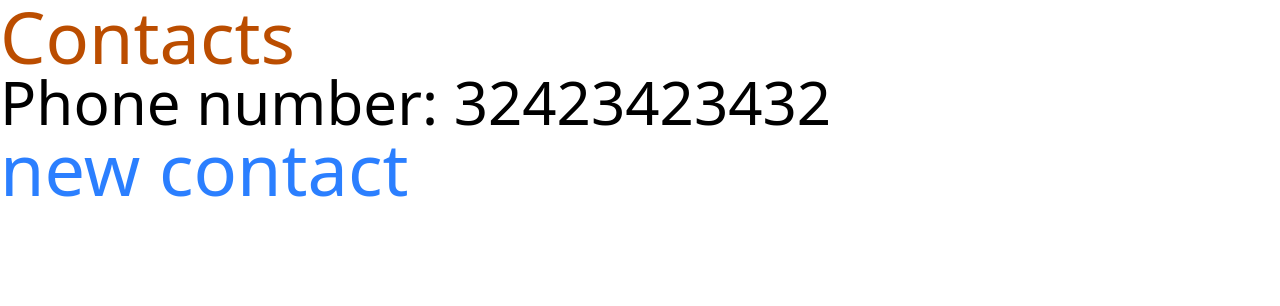
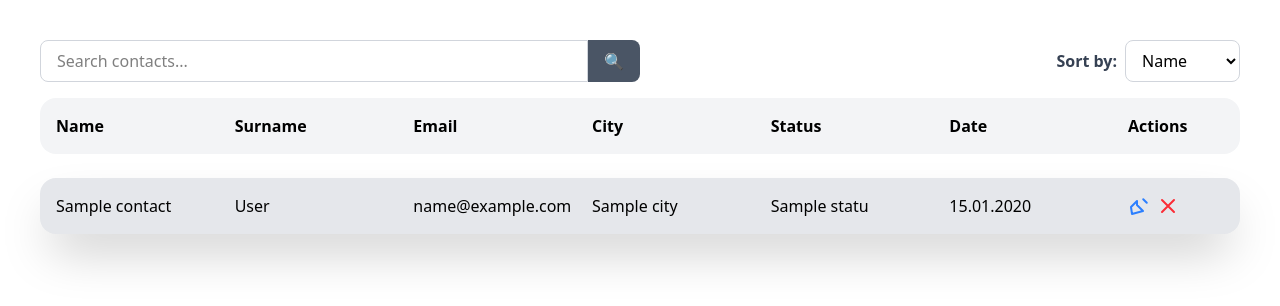
Before and after one commit to scroynel/django_contacts, a Django app: template contacts/templates/contacts/contacts.html in a window 1280 px wide. Shown: the top 306 px of the page. Run offline with Django 5.2, Linux system fonts and the light colour scheme; the template is opened without the code that fills it: most values are stand-ins (such as "Sample title", 1, 10 or a date in 2020); style sheets or scripts are compiled from the project's sources; some libraries are stand-ins or nearby versions.

Commit message:
Creating template for list contact,  view

```diff
--- a/contacts/templates/contacts/contacts.html
+++ b/contacts/templates/contacts/contacts.html
@@ -3,7 +3,73 @@
 {% block title %}Contacts{% endblock %}
 
 {% block content %}
-<h1 class="text-7xl text-amber-700">Contacts</h1>
-<p class="text-6xl">Phone number: 32423423432</p>
-<p class="text-7xl text-blue-500">new contact</p>
+
+<div class="flex flex-col sm:flex-row sm:justify-between sm:items-center mb-4 space-y-3 sm:space-y-0">
+  <!-- Search -->
+  <form method="get" class="flex w-full sm:w-1/2">
+    <input type="text" name="q" value="{{ query }}" placeholder="Search contacts..."
+           class="w-full border border-gray-300 rounded-l-lg px-4 py-2 focus:ring-blue-500 focus:border-blue-500">
+    <button type="submit" class="bg-gray-600 hover:bg-blue-700 text-white px-4 rounded-r-lg">
+      🔍
+    </button>
+  </form>
+
+  <!-- Sorting -->
+  <div class="flex items-center space-x-2">
+    <label for="sort" class="text-gray-700 font-semibold">Sort by:</label>
+    <form method="get" class="flex">
+      <input type="hidden" name="q" value="{{ query }}">
+      <select name="sort" onchange="this.form.submit()"
+              class="border border-gray-300 rounded-lg px-3 py-2 focus:ring-blue-500 focus:border-blue-500">
+        <option value="name" {% if sort_by == 'name' %}selected{% endif %}>Name</option>
+        <option value="name" {% if sort_by == 'name' %}selected{% endif %}>Surname</option>
+        <option value="city" {% if sort_by == 'city' %}selected{% endif %}>City</option>
+        <option value="status" {% if sort_by == 'status' %}selected{% endif %}>Status</option>
+      </select>
+    </form>
+  </div>
+</div>
+
+<div class="mx-auto space-y-6">
+  <!-- Header -->
+  <div class="flex bg-gray-100 font-semibold p-4 rounded-2xl">
+    <div class="flex-1 min-w-0">Name</div>
+    <div class="flex-1 min-w-0 truncate">Surname</div>
+    <div class="flex-1 min-w-0">Email</div>
+    <div class="flex-1 min-w-0">City</div>
+    <div class="flex-1 min-w-0">Status</div>
+    <div class="flex-1 min-w-0">Date</div>
+    <div class="w-24">Actions</div>
+  </div>
+
+  {% for contact in contacts %}
+  <div class="bg-gray-200 flex p-4 items-center rounded-2xl shadow-2xl transform transition duration-500 hover:-translate-y-2 ">
+    <div class="flex-1 min-w-0 truncate">{{ contact.name }}</div>
+    <div class="flex-1 min-w-0 truncate">{{ contact.surname }}</div>
+    <div class="flex-1 min-w-0 truncate">{{ contact.email }}</div>
+    <div class="flex-1 min-w-0 truncate">{{ contact.city.name }}</div>
+    <div class="flex-1 min-w-0 truncate
+      {% if contact.status.code == 'new' %}text-green-500
+      {% elif contact.status.code == 'in_progress' %}text-yellow-500
+      {% elif contact.status.code == 'lost' %}text-red-500
+      {% elif contact.status.code == 'outdated' %}text-gray-500{% endif %}">
+      {{ contact.status.name }}
+    </div>
+    <div class="flex-1 min-w-0 truncate">{{ contact.time_created|date:'d.m.Y' }}</div>
+    <div class="w-24 flex gap-1">
+      <a href="#" class="text-blue-500 hover:text-blue-700 transform hover:scale-110 transition">
+        <svg class="w-6 h-6" fill="none" stroke="currentColor" stroke-width="2" viewBox="0 0 24 24">
+          <path stroke-linecap="round" stroke-linejoin="round" d="M15.232 5.232l3.536 3.536M9 11l6 6L4 20l-1-7 6-6z"/>
+        </svg>
+      </a>
+      <a href="#" class="text-red-500 hover:text-red-700 transform hover:scale-110 transition">
+        <svg class="w-6 h-6" fill="none" stroke="currentColor" stroke-width="2" viewBox="0 0 24 24">
+          <path stroke-linecap="round" stroke-linejoin="round" d="M6 18L18 6M6 6l12 12"/>
+        </svg>
+      </a>
+    </div>
+  </div>
+  {% endfor %}
+
+</div>
 {% endblock %}
--- a/templates/base.html
+++ b/templates/base.html
@@ -9,7 +9,7 @@
     <link rel="stylesheet" href="{% static 'contacts/css/style.css'%}">
     <title>{% block title %}{% endblock %}</title>
 </head>
-<body">
+<body class="p-10">
     {% block content %}{% endblock %}
 </body>
 </html>
--- a/theme/static/css/dist/styles.css
+++ b/theme/static/css/dist/styles.css
@@ -8,20 +8,49 @@
     --font-serif: ui-serif, Georgia, Cambria, "Times New Roman", Times, serif;
     --font-mono: ui-monospace, SFMono-Regular, Menlo, Monaco, Consolas, "Liberation Mono",
       "Courier New", monospace;
-    --color-orange-500: oklch(70.5% 0.213 47.604);
+    --color-red-500: oklch(63.7% 0.237 25.331);
+    --color-red-600: oklch(57.7% 0.245 27.325);
+    --color-red-700: oklch(50.5% 0.213 27.518);
     --color-amber-700: oklch(55.5% 0.163 48.998);
+    --color-yellow-500: oklch(79.5% 0.184 86.047);
+    --color-green-500: oklch(72.3% 0.219 149.579);
+    --color-green-600: oklch(62.7% 0.194 149.214);
     --color-blue-500: oklch(62.3% 0.214 259.815);
+    --color-blue-700: oklch(48.8% 0.243 264.376);
     --color-gray-50: oklch(98.5% 0.002 247.839);
+    --color-gray-100: oklch(96.7% 0.003 264.542);
+    --color-gray-200: oklch(92.8% 0.006 264.531);
+    --color-gray-300: oklch(87.2% 0.01 258.338);
+    --color-gray-400: oklch(70.7% 0.022 261.325);
+    --color-gray-500: oklch(55.1% 0.027 264.364);
+    --color-gray-600: oklch(44.6% 0.03 256.802);
+    --color-gray-700: oklch(37.3% 0.034 259.733);
+    --color-gray-800: oklch(27.8% 0.033 256.848);
+    --color-gray-900: oklch(21% 0.034 264.665);
     --color-black: #000;
+    --color-white: #fff;
     --spacing: 0.25rem;
+    --container-4xl: 56rem;
+    --text-sm: 0.875rem;
+    --text-sm--line-height: calc(1.25 / 0.875);
+    --text-lg: 1.125rem;
+    --text-lg--line-height: calc(1.75 / 1.125);
+    --text-3xl: 1.875rem;
+    --text-3xl--line-height: calc(2.25 / 1.875);
     --text-5xl: 3rem;
     --text-5xl--line-height: 1;
     --text-6xl: 3.75rem;
     --text-6xl--line-height: 1;
     --text-7xl: 4.5rem;
     --text-7xl--line-height: 1;
+    --font-weight-semibold: 600;
+    --font-weight-bold: 700;
     --tracking-normal: 0em;
     --leading-normal: 1.5;
+    --radius-lg: 0.5rem;
+    --radius-2xl: 1rem;
+    --default-transition-duration: 150ms;
+    --default-transition-timing-function: cubic-bezier(0.4, 0, 0.2, 1);
     --default-font-family: var(--font-sans);
     --default-mono-font-family: var(--font-mono);
   }
@@ -238,6 +267,21 @@
   .mx-auto {
     margin-inline: auto;
   }
+  .mt-3 {
+    margin-top: calc(var(--spacing) * 3);
+  }
+  .mt-6 {
+    margin-top: calc(var(--spacing) * 6);
+  }
+  .mr-1 {
+    margin-right: calc(var(--spacing) * 1);
+  }
+  .mb-3 {
+    margin-bottom: calc(var(--spacing) * 3);
+  }
+  .mb-4 {
+    margin-bottom: calc(var(--spacing) * 4);
+  }
   .\!hidden {
     display: none !important;
   }
@@ -249,6 +293,9 @@
   }
   .flex {
     display: flex;
+  }
+  .grid {
+    display: grid;
   }
   .hidden {
     display: none;
@@ -268,8 +315,53 @@
   .table-cell {
     display: table-cell;
   }
+  .table-row {
+    display: table-row;
+  }
+  .h-4 {
+    height: calc(var(--spacing) * 4);
+  }
+  .h-6 {
+    height: calc(var(--spacing) * 6);
+  }
   .h-screen {
     height: 100vh;
+  }
+  .w-1\/4 {
+    width: calc(1 / 4 * 100%);
+  }
+  .w-1\/5 {
+    width: calc(1 / 5 * 100%);
+  }
+  .w-1\/6 {
+    width: calc(1 / 6 * 100%);
+  }
+  .w-4 {
+    width: calc(var(--spacing) * 4);
+  }
+  .w-6 {
+    width: calc(var(--spacing) * 6);
+  }
+  .w-24 {
+    width: calc(var(--spacing) * 24);
+  }
+  .w-full {
+    width: 100%;
+  }
+  .max-w-4xl {
+    max-width: var(--container-4xl);
+  }
+  .min-w-0 {
+    min-width: calc(var(--spacing) * 0);
+  }
+  .flex-1 {
+    flex: 1;
+  }
+  .table-auto {
+    table-layout: auto;
+  }
+  .table-fixed {
+    table-layout: fixed;
   }
   .transform {
     transform: var(--tw-rotate-x,) var(--tw-rotate-y,) var(--tw-rotate-z,) var(--tw-skew-x,) var(--tw-skew-y,);
@@ -277,29 +369,167 @@
   .resize {
     resize: both;
   }
+  .grid-cols-4 {
+    grid-template-columns: repeat(4, minmax(0, 1fr));
+  }
+  .grid-cols-5 {
+    grid-template-columns: repeat(5, minmax(0, 1fr));
+  }
+  .grid-cols-6 {
+    grid-template-columns: repeat(6, minmax(0, 1fr));
+  }
+  .flex-col {
+    flex-direction: column;
+  }
+  .flex-row {
+    flex-direction: row;
+  }
   .items-center {
     align-items: center;
   }
   .justify-center {
     justify-content: center;
   }
+  .justify-end {
+    justify-content: flex-end;
+  }
+  .gap-1 {
+    gap: calc(var(--spacing) * 1);
+  }
+  .gap-2 {
+    gap: calc(var(--spacing) * 2);
+  }
+  :where(.space-y-3 > :not(:last-child)) {
+    --tw-space-y-reverse: 0;
+    margin-block-start: calc(calc(var(--spacing) * 3) * var(--tw-space-y-reverse));
+    margin-block-end: calc(calc(var(--spacing) * 3) * calc(1 - var(--tw-space-y-reverse)));
+  }
+  :where(.space-y-6 > :not(:last-child)) {
+    --tw-space-y-reverse: 0;
+    margin-block-start: calc(calc(var(--spacing) * 6) * var(--tw-space-y-reverse));
+    margin-block-end: calc(calc(var(--spacing) * 6) * calc(1 - var(--tw-space-y-reverse)));
+  }
+  :where(.space-x-2 > :not(:last-child)) {
+    --tw-space-x-reverse: 0;
+    margin-inline-start: calc(calc(var(--spacing) * 2) * var(--tw-space-x-reverse));
+    margin-inline-end: calc(calc(var(--spacing) * 2) * calc(1 - var(--tw-space-x-reverse)));
+  }
+  :where(.space-x-4 > :not(:last-child)) {
+    --tw-space-x-reverse: 0;
+    margin-inline-start: calc(calc(var(--spacing) * 4) * var(--tw-space-x-reverse));
+    margin-inline-end: calc(calc(var(--spacing) * 4) * calc(1 - var(--tw-space-x-reverse)));
+  }
+  :where(.divide-y > :not(:last-child)) {
+    --tw-divide-y-reverse: 0;
+    border-bottom-style: var(--tw-border-style);
+    border-top-style: var(--tw-border-style);
+    border-top-width: calc(1px * var(--tw-divide-y-reverse));
+    border-bottom-width: calc(1px * calc(1 - var(--tw-divide-y-reverse)));
+  }
   .truncate {
     overflow: hidden;
     text-overflow: ellipsis;
     white-space: nowrap;
   }
+  .overflow-hidden {
+    overflow: hidden;
+  }
   .rounded {
     border-radius: 0.25rem;
+  }
+  .rounded-2xl {
+    border-radius: var(--radius-2xl);
+  }
+  .rounded-full {
+    border-radius: calc(infinity * 1px);
+  }
+  .rounded-lg {
+    border-radius: var(--radius-lg);
+  }
+  .rounded-l-lg {
+    border-top-left-radius: var(--radius-lg);
+    border-bottom-left-radius: var(--radius-lg);
+  }
+  .rounded-r-lg {
+    border-top-right-radius: var(--radius-lg);
+    border-bottom-right-radius: var(--radius-lg);
   }
   .border {
     border-style: var(--tw-border-style);
     border-width: 1px;
   }
+  .border-gray-300 {
+    border-color: var(--color-gray-300);
+  }
+  .bg-blue-500 {
+    background-color: var(--color-blue-500);
+  }
   .bg-gray-50 {
     background-color: var(--color-gray-50);
   }
+  .bg-gray-100 {
+    background-color: var(--color-gray-100);
+  }
+  .bg-gray-200 {
+    background-color: var(--color-gray-200);
+  }
+  .bg-gray-500 {
+    background-color: var(--color-gray-500);
+  }
+  .bg-gray-600 {
+    background-color: var(--color-gray-600);
+  }
+  .bg-green-500 {
+    background-color: var(--color-green-500);
+  }
+  .bg-red-500 {
+    background-color: var(--color-red-500);
+  }
+  .bg-white {
+    background-color: var(--color-white);
+  }
+  .bg-yellow-500 {
+    background-color: var(--color-yellow-500);
+  }
+  .p-4 {
+    padding: calc(var(--spacing) * 4);
+  }
+  .p-6 {
+    padding: calc(var(--spacing) * 6);
+  }
+  .p-10 {
+    padding: calc(var(--spacing) * 10);
+  }
+  .px-2 {
+    padding-inline: calc(var(--spacing) * 2);
+  }
+  .px-3 {
+    padding-inline: calc(var(--spacing) * 3);
+  }
+  .px-4 {
+    padding-inline: calc(var(--spacing) * 4);
+  }
+  .py-1 {
+    padding-block: calc(var(--spacing) * 1);
+  }
+  .py-2 {
+    padding-block: calc(var(--spacing) * 2);
+  }
+  .py-5 {
+    padding-block: calc(var(--spacing) * 5);
+  }
+  .py-6 {
+    padding-block: calc(var(--spacing) * 6);
+  }
+  .text-center {
+    text-align: center;
+  }
   .font-serif {
     font-family: var(--font-serif);
+  }
+  .text-3xl {
+    font-size: var(--text-3xl);
+    line-height: var(--tw-leading, var(--text-3xl--line-height));
   }
   .text-5xl {
     font-size: var(--text-5xl);
@@ -313,9 +543,25 @@
     font-size: var(--text-7xl);
     line-height: var(--tw-leading, var(--text-7xl--line-height));
   }
+  .text-lg {
+    font-size: var(--text-lg);
+    line-height: var(--tw-leading, var(--text-lg--line-height));
+  }
+  .text-sm {
+    font-size: var(--text-sm);
+    line-height: var(--tw-leading, var(--text-sm--line-height));
+  }
   .leading-normal {
     --tw-leading: var(--leading-normal);
     line-height: var(--leading-normal);
+  }
+  .font-bold {
+    --tw-font-weight: var(--font-weight-bold);
+    font-weight: var(--font-weight-bold);
+  }
+  .font-semibold {
+    --tw-font-weight: var(--font-weight-semibold);
+    font-weight: var(--font-weight-semibold);
   }
   .tracking-normal {
     --tw-tracking: var(--tracking-normal);
@@ -330,8 +576,41 @@
   .text-blue-500 {
     color: var(--color-blue-500);
   }
-  .text-orange-500 {
-    color: var(--color-orange-500);
+  .text-gray-400 {
+    color: var(--color-gray-400);
+  }
+  .text-gray-500 {
+    color: var(--color-gray-500);
+  }
+  .text-gray-600 {
+    color: var(--color-gray-600);
+  }
+  .text-gray-700 {
+    color: var(--color-gray-700);
+  }
+  .text-gray-800 {
+    color: var(--color-gray-800);
+  }
+  .text-gray-900 {
+    color: var(--color-gray-900);
+  }
+  .text-green-500 {
+    color: var(--color-green-500);
+  }
+  .text-green-600 {
+    color: var(--color-green-600);
+  }
+  .text-red-500 {
+    color: var(--color-red-500);
+  }
+  .text-red-600 {
+    color: var(--color-red-600);
+  }
+  .text-white {
+    color: var(--color-white);
+  }
+  .text-yellow-500 {
+    color: var(--color-yellow-500);
   }
   .lowercase {
     text-transform: lowercase;
@@ -341,6 +620,14 @@
   }
   .shadow {
     --tw-shadow: 0 1px 3px 0 var(--tw-shadow-color, rgb(0 0 0 / 0.1)), 0 1px 2px -1px var(--tw-shadow-color, rgb(0 0 0 / 0.1));
+    box-shadow: var(--tw-inset-shadow), var(--tw-inset-ring-shadow), var(--tw-ring-offset-shadow), var(--tw-ring-shadow), var(--tw-shadow);
+  }
+  .shadow-2xl {
+    --tw-shadow: 0 25px 50px -12px var(--tw-shadow-color, rgb(0 0 0 / 0.25));
+    box-shadow: var(--tw-inset-shadow), var(--tw-inset-ring-shadow), var(--tw-ring-offset-shadow), var(--tw-ring-shadow), var(--tw-shadow);
+  }
+  .shadow-2xs {
+    --tw-shadow: 0 1px var(--tw-shadow-color, rgb(0 0 0 / 0.05));
     box-shadow: var(--tw-inset-shadow), var(--tw-inset-ring-shadow), var(--tw-ring-offset-shadow), var(--tw-ring-shadow), var(--tw-shadow);
   }
   .blur {
@@ -356,6 +643,123 @@
   }
   .filter {
     filter: var(--tw-blur,) var(--tw-brightness,) var(--tw-contrast,) var(--tw-grayscale,) var(--tw-hue-rotate,) var(--tw-invert,) var(--tw-saturate,) var(--tw-sepia,) var(--tw-drop-shadow,);
+  }
+  .transition {
+    transition-property: color, background-color, border-color, outline-color, text-decoration-color, fill, stroke, --tw-gradient-from, --tw-gradient-via, --tw-gradient-to, opacity, box-shadow, transform, translate, scale, rotate, filter, -webkit-backdrop-filter, backdrop-filter, display, content-visibility, overlay, pointer-events;
+    transition-timing-function: var(--tw-ease, var(--default-transition-timing-function));
+    transition-duration: var(--tw-duration, var(--default-transition-duration));
+  }
+  .duration-500 {
+    --tw-duration: 500ms;
+    transition-duration: 500ms;
+  }
+  @media (hover: hover) {
+    .hover\:-translate-y-2:hover {
+      --tw-translate-y: calc(var(--spacing) * -2);
+      translate: var(--tw-translate-x) var(--tw-translate-y);
+    }
+  }
+  @media (hover: hover) {
+    .hover\:-translate-y-10:hover {
+      --tw-translate-y: calc(var(--spacing) * -10);
+      translate: var(--tw-translate-x) var(--tw-translate-y);
+    }
+  }
+  @media (hover: hover) {
+    .hover\:scale-110:hover {
+      --tw-scale-x: 110%;
+      --tw-scale-y: 110%;
+      --tw-scale-z: 110%;
+      scale: var(--tw-scale-x) var(--tw-scale-y);
+    }
+  }
+  @media (hover: hover) {
+    .hover\:bg-blue-700:hover {
+      background-color: var(--color-blue-700);
+    }
+  }
+  @media (hover: hover) {
+    .hover\:bg-gray-50:hover {
+      background-color: var(--color-gray-50);
+    }
+  }
+  @media (hover: hover) {
+    .hover\:text-blue-700:hover {
+      color: var(--color-blue-700);
+    }
+  }
+  @media (hover: hover) {
+    .hover\:text-red-700:hover {
+      color: var(--color-red-700);
+    }
+  }
+  @media (hover: hover) {
+    .hover\:shadow-2xl:hover {
+      --tw-shadow: 0 25px 50px -12px var(--tw-shadow-color, rgb(0 0 0 / 0.25));
+      box-shadow: var(--tw-inset-shadow), var(--tw-inset-ring-shadow), var(--tw-ring-offset-shadow), var(--tw-ring-shadow), var(--tw-shadow);
+    }
+  }
+  .focus\:border-blue-500:focus {
+    border-color: var(--color-blue-500);
+  }
+  .focus\:ring-blue-500:focus {
+    --tw-ring-color: var(--color-blue-500);
+  }
+  @media (width >= 40rem) {
+    .sm\:mt-0 {
+      margin-top: calc(var(--spacing) * 0);
+    }
+  }
+  @media (width >= 40rem) {
+    .sm\:mb-0 {
+      margin-bottom: calc(var(--spacing) * 0);
+    }
+  }
+  @media (width >= 40rem) {
+    .sm\:flex {
+      display: flex;
+    }
+  }
+  @media (width >= 40rem) {
+    .sm\:w-1\/2 {
+      width: calc(1 / 2 * 100%);
+    }
+  }
+  @media (width >= 40rem) {
+    .sm\:flex-row {
+      flex-direction: row;
+    }
+  }
+  @media (width >= 40rem) {
+    .sm\:items-center {
+      align-items: center;
+    }
+  }
+  @media (width >= 40rem) {
+    .sm\:justify-between {
+      justify-content: space-between;
+    }
+  }
+  @media (width >= 40rem) {
+    :where(.sm\:space-y-0 > :not(:last-child)) {
+      --tw-space-y-reverse: 0;
+      margin-block-start: calc(calc(var(--spacing) * 0) * var(--tw-space-y-reverse));
+      margin-block-end: calc(calc(var(--spacing) * 0) * calc(1 - var(--tw-space-y-reverse)));
+    }
+  }
+  @media (width >= 40rem) {
+    :where(.sm\:space-x-4 > :not(:last-child)) {
+      --tw-space-x-reverse: 0;
+      margin-inline-start: calc(calc(var(--spacing) * 4) * var(--tw-space-x-reverse));
+      margin-inline-end: calc(calc(var(--spacing) * 4) * calc(1 - var(--tw-space-x-reverse)));
+    }
+  }
+  @media (width >= 40rem) {
+    :where(.sm\:space-x-6 > :not(:last-child)) {
+      --tw-space-x-reverse: 0;
+      margin-inline-start: calc(calc(var(--spacing) * 6) * var(--tw-space-x-reverse));
+      margin-inline-end: calc(calc(var(--spacing) * 6) * calc(1 - var(--tw-space-x-reverse)));
+    }
   }
 }
 @property --tw-rotate-x {
@@ -378,12 +782,31 @@
   syntax: "*";
   inherits: false;
 }
+@property --tw-space-y-reverse {
+  syntax: "*";
+  inherits: false;
+  initial-value: 0;
+}
+@property --tw-space-x-reverse {
+  syntax: "*";
+  inherits: false;
+  initial-value: 0;
+}
+@property --tw-divide-y-reverse {
+  syntax: "*";
+  inherits: false;
+  initial-value: 0;
+}
 @property --tw-border-style {
   syntax: "*";
   inherits: false;
   initial-value: solid;
 }
 @property --tw-leading {
+  syntax: "*";
+  inherits: false;
+}
+@property --tw-font-weight {
   syntax: "*";
   inherits: false;
 }
@@ -509,6 +932,40 @@
   syntax: "*";
   inherits: false;
 }
+@property --tw-duration {
+  syntax: "*";
+  inherits: false;
+}
+@property --tw-translate-x {
+  syntax: "*";
+  inherits: false;
+  initial-value: 0;
+}
+@property --tw-translate-y {
+  syntax: "*";
+  inherits: false;
+  initial-value: 0;
+}
+@property --tw-translate-z {
+  syntax: "*";
+  inherits: false;
+  initial-value: 0;
+}
+@property --tw-scale-x {
+  syntax: "*";
+  inherits: false;
+  initial-value: 1;
+}
+@property --tw-scale-y {
+  syntax: "*";
+  inherits: false;
+  initial-value: 1;
+}
+@property --tw-scale-z {
+  syntax: "*";
+  inherits: false;
+  initial-value: 1;
+}
 @layer properties {
   @supports ((-webkit-hyphens: none) and (not (margin-trim: inline))) or ((-moz-orient: inline) and (not (color:rgb(from red r g b)))) {
     *, ::before, ::after, ::backdrop {
@@ -517,8 +974,12 @@
       --tw-rotate-z: initial;
       --tw-skew-x: initial;
       --tw-skew-y: initial;
+      --tw-space-y-reverse: 0;
+      --tw-space-x-reverse: 0;
+      --tw-divide-y-reverse: 0;
       --tw-border-style: solid;
       --tw-leading: initial;
+      --tw-font-weight: initial;
       --tw-tracking: initial;
       --tw-shadow: 0 0 #0000;
       --tw-shadow-color: initial;
@@ -547,6 +1008,13 @@
       --tw-drop-shadow-color: initial;
       --tw-drop-shadow-alpha: 100%;
       --tw-drop-shadow-size: initial;
+      --tw-duration: initial;
+      --tw-translate-x: 0;
+      --tw-translate-y: 0;
+      --tw-translate-z: 0;
+      --tw-scale-x: 1;
+      --tw-scale-y: 1;
+      --tw-scale-z: 1;
     }
   }
 }
```
Also changed, not shown: contacts/urls.py (+3 -7 lines), contacts/views.py (+8 -0 lines), contacts/migrations/0002_alter_contact_options_and_more.py (added).
